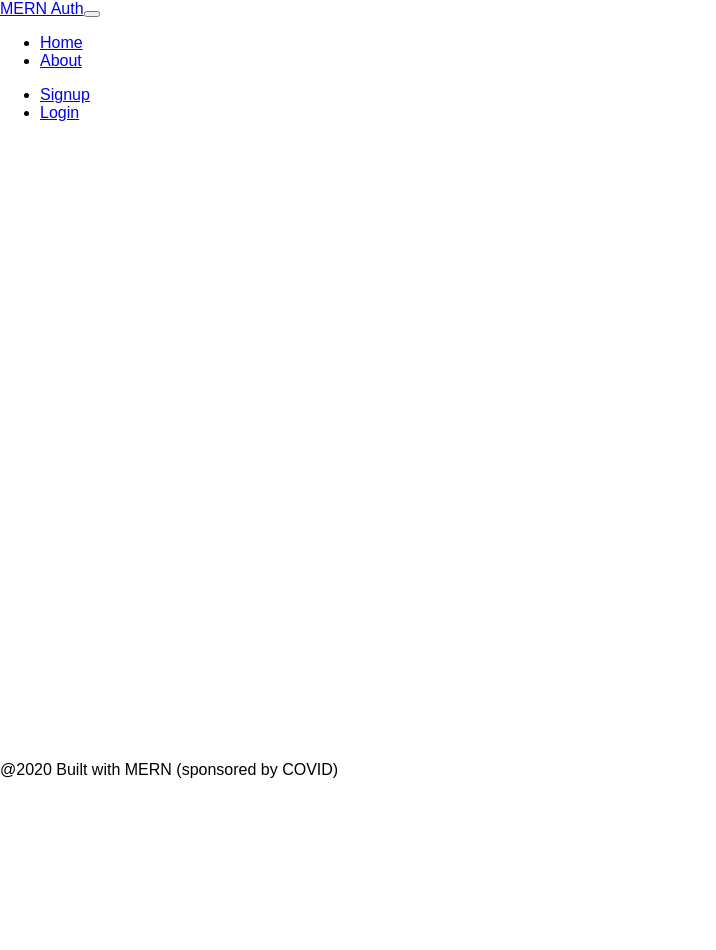
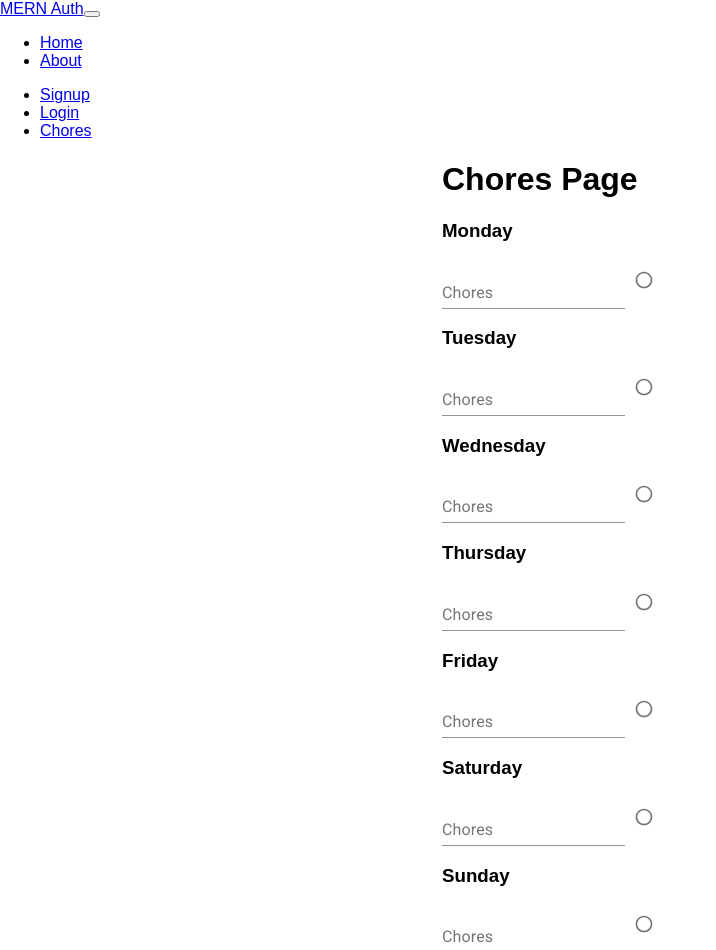
Before and after one commit to BGoldenberg161/ApartMate-Frontend, a React (Create React App) app: page /chores in a window 1280 px wide. Shown: the top 950 px of the page, without its empty margins (0-716 px from the left). Before the commit the page ends 800 px from the top, so only its background shows below. Built offline with nearby package versions, Linux system fonts and the light colour scheme; the HTML template or start-up script is replaced by a standard one.

Commit message:
[Chores] set up chores page

```diff
--- a/src/App.js
+++ b/src/App.js
@@ -9,6 +9,7 @@ import HomePage from './components/HomePage'
 import About from './components/About'
 import Footer from './components/Footer'
 import NavBar from './components/Navbar'
+import Chores from './components/Chores'
 import './App.css';
 
 import { createMuiTheme } from '@material-ui/core/styles';
@@ -78,7 +79,9 @@ function App() {
             render={ (props) => <Login {...props} nowCurrentUser={nowCurrentUser} setIsAuthenticated={setIsAuthenticated} user={currentUser} />}
           />
           <Route path="/about" component={ About } />
+          <Route path="/chores" component={ Chores } user={currentUser} />
           <PrivateRoute path="/profile" component={ Profile } user={currentUser} />
+          {/* <PrivateRoute path="/chores" componenet={ Chores } user={currentUser} /> */}
           <Route exact path="/" component={ HomePage } />
         </Switch>
       </div>
--- /dev/null
+++ b/src/components/Chores.js
@@ -0,0 +1,116 @@
+import React, { useState } from 'react';
+import { Redirect } from 'react-router-dom';
+import { TextField, ListItemSecondaryAction } from '@material-ui/core';
+import Radio from '@material-ui/core/Radio';
+import Container from '@material-ui/core/Container';
+
+const Chores = (props) => {
+    const userData = props.user
+    const [selectedValue, setSelectedValue] = useState('')
+
+    const handleChange = (e) => {
+        setSelectedValue(e.target.value)
+    }
+    return (
+    <Container component="main" maxWidth="xs">
+    <div>
+        <h1>Chores Page</h1>
+        <div>
+            <h3>Monday</h3>
+            <TextField
+                label="Chores"
+                backgroundColor="secondary"
+            />
+            <Radio
+                onChange={handleChange}
+                value="Completed"
+                color="secondary"
+                name="Completed"
+                inputProps={{'aria-label': 'E'}}
+                size= "small"
+            />
+            <h3>Tuesday</h3>
+            <TextField
+                label="Chores"
+                backgroundColor="secondary"
+            />
+            <Radio
+                onChange={handleChange}
+                value="Completed"
+                color="secondary"
+                name="Completed"
+                inputProps={{'aria-label': 'E'}}
+                size= "small"
+            />
+            <h3>Wednesday</h3>
+            <TextField
+                label="Chores"
+                backgroundColor="secondary"
+            />
+            <Radio
+                onChange={handleChange}
+                value="Completed"
+                color="secondary"
+                name="Completed"
+                inputProps={{'aria-label': 'E'}}
+                size= "small"
+            />
+            <h3>Thursday</h3>
+            <TextField
+                label="Chores"
+                backgroundColor="secondary"
+            />
+            <Radio
+                onChange={handleChange}
+                value="Completed"
+                color="secondary"
+                name="Completed"
+                inputProps={{'aria-label': 'E'}}
+                size= "small"
+            />
+            <h3>Friday</h3>
+            <TextField
+                label="Chores"
+                backgroundColor="secondary"
+            />
+            <Radio
+                onChange={handleChange}
+                value="Completed"
+                color="secondary"
+                name="Completed"
+                inputProps={{'aria-label': 'E'}}
+                size= "small"
+            />
+            <h3>Saturday</h3>
+            <TextField
+                label="Chores"
+                backgroundColor="secondary"
+            />
+            <Radio
+                onChange={handleChange}
+                value="Completed"
+                color="secondary"
+                name="Completed"
+                inputProps={{'aria-label': 'E'}}
+                size= "small"
+            />
+            <h3>Sunday</h3>
+            <TextField
+                label="Chores"
+                backgroundColor="secondary"
+            />
+            <Radio
+                onChange={handleChange}
+                value="Completed"
+                color="secondary"
+                name="Completed"
+                inputProps={{'aria-label': 'E'}}
+                size= "small"
+            />
+        </div>
+    </div>
+    </Container>
+    );
+}
+
+export default Chores;
--- a/src/components/Navbar.js
+++ b/src/components/Navbar.js
@@ -36,6 +36,9 @@ const NavBar = (props) => {
                             <li className="nav-item">
                                 <NavLink className="nav-link" exact to="/login">Login</NavLink>
                             </li>
+                            <li className="nav-item">
+                                <NavLink className="nav-link" exact to="/chores">Chores</NavLink>
+                            </li>
                           </ul>
                     }
                 </div>
```
